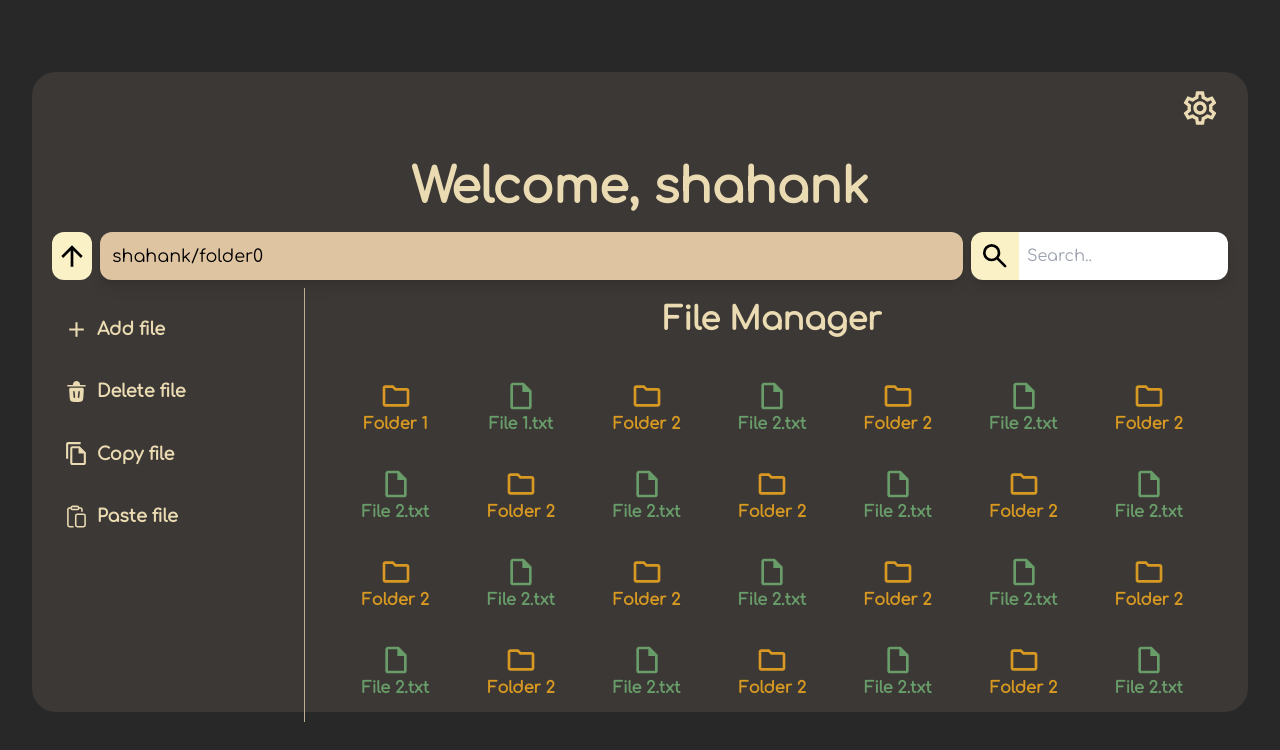
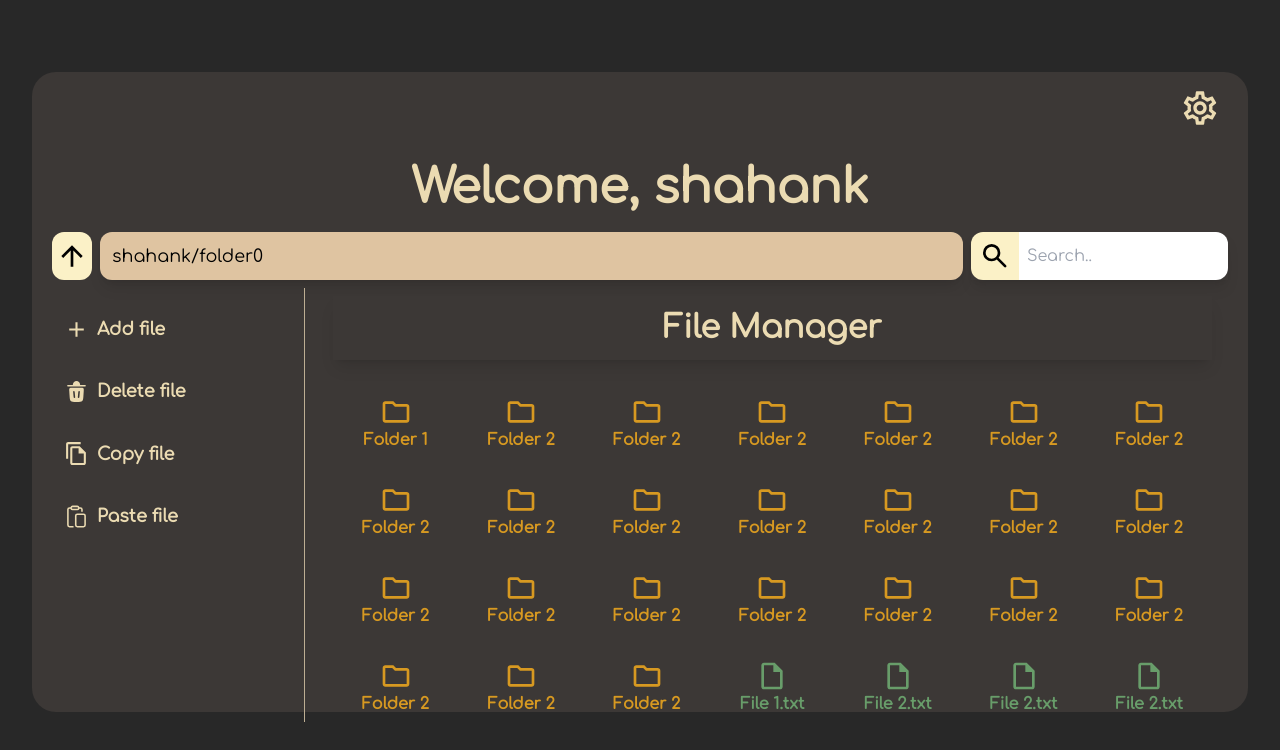
Before and after one commit to Khichri/titanic, a React (Vite) app: page / in a window 1280 px wide. Shown: the top 750 px of the page. Built offline with nearby package versions, Linux system fonts and the light colour scheme.

Commit message:
files and folders separated

```diff
--- a/src/components/FileManager.jsx
+++ b/src/components/FileManager.jsx
@@ -3,13 +3,16 @@ import FileListItem from "./FileListItem";
 
 
 const FileManager = ({ data }) => {
+  const directories = data.filter((item) => item.type === 'directory');
+  const files = data.filter((item) => item.type === 'file');
+
   return (
     <div className="w-full h-full m-auto pt-0 pb-10 px-4 bg-gray-100 rounded-lg bg-transparent overflow-y-scroll">
       <div className="sticky top-0  bg-[#3c3836]">
-        <h1 className="text-[2rem] font-['Comfortaa']  font-semibold mb-6">File Manager</h1>
+        <h1 className="text-[2rem] font-['Comfortaa'] shadow-lg py-2 font-semibold mb-6">File Manager</h1>
       </div>
       <ul className="grid grid-cols-7 h-full">
-        {data.map((item, index) => (
+        {([...directories, ...files]).map((item, index) => (
           <FileListItem key={index} item={item} />
         ))}
       </ul>
```
